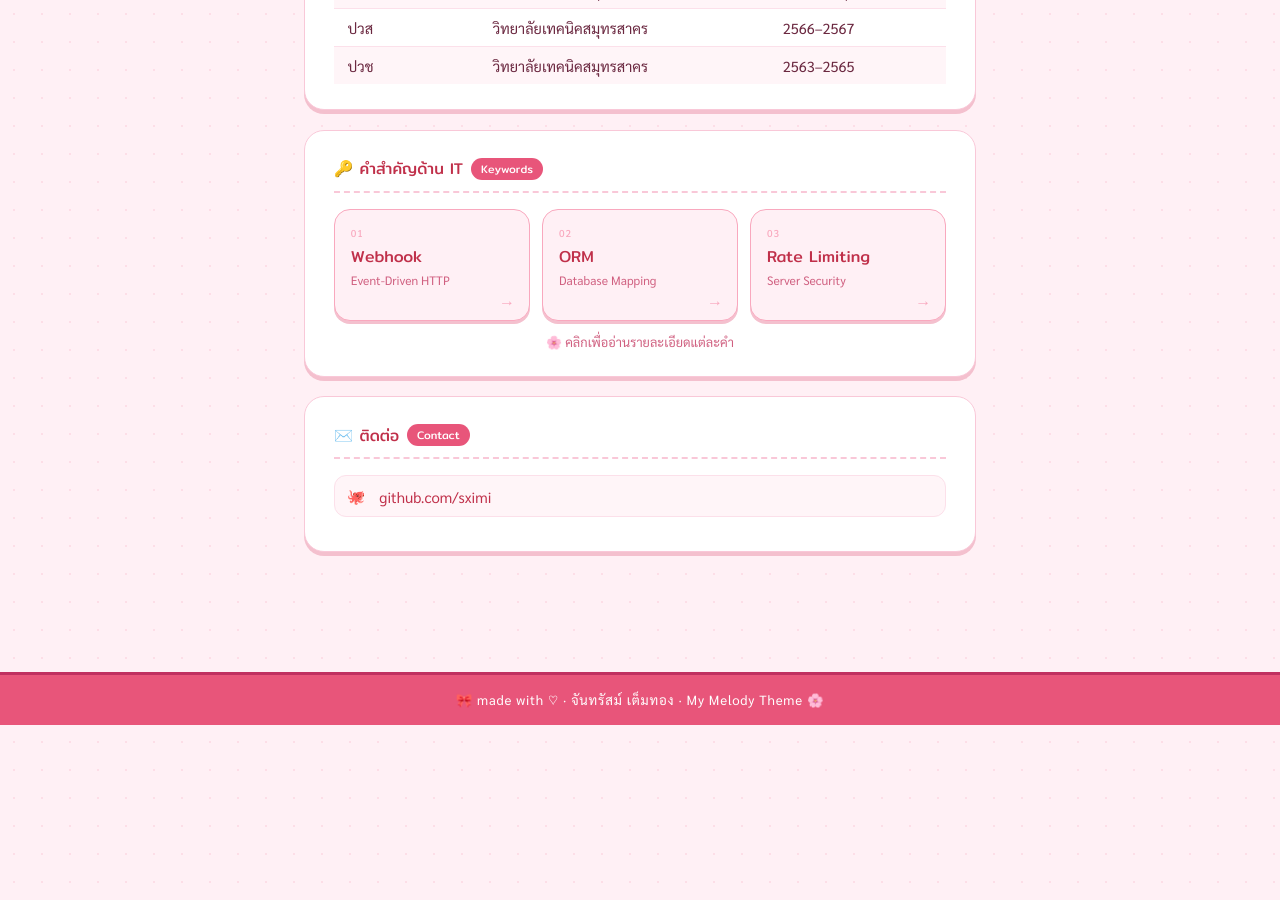
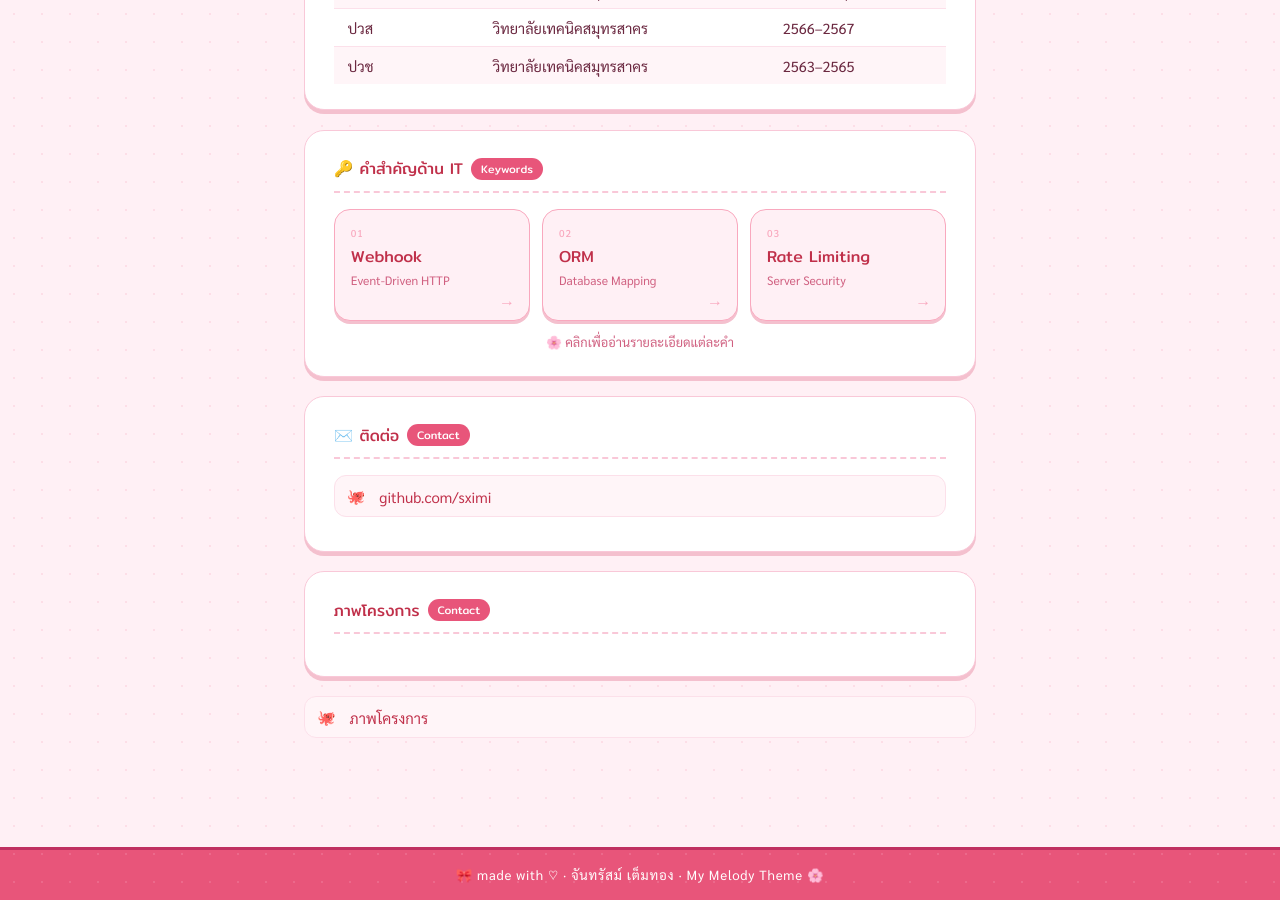
Before and after one commit to sximi/sximi.github.io, a Jekyll site: the page built from README.md, in a window 1280 px wide and 900 px high, scrolled down 929 px. Built offline with Jekyll 4.4.1, drawn with Linux system fonts in a browser that asks for light colours.

Commit message:
Update home.html

```diff
--- a/_layouts/home.html
+++ b/_layouts/home.html
@@ -373,6 +373,14 @@
       </div>
     </div>
 
+    <div class="card">
+      <div class="section-title"> ภาพโครงการ <span class="badge">Contact</span></div>
+      </div>
+      <div class="contact-row">
+        🐙 <a href="https://jitsupa2004.github.io/Project">ภาพโครงการ</a>
+      </div>
+    </div>
+
   </main>
 
   <footer>🎀 made with ♡ · จันทรัสม์ เต็มทอง · My Melody Theme 🌸</footer>
```
